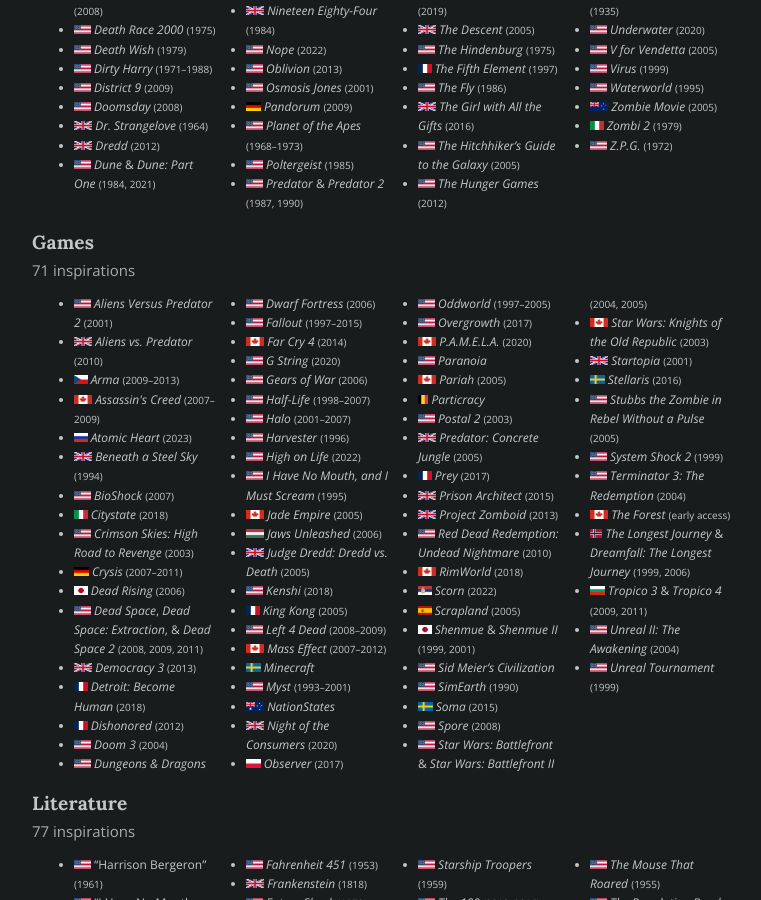
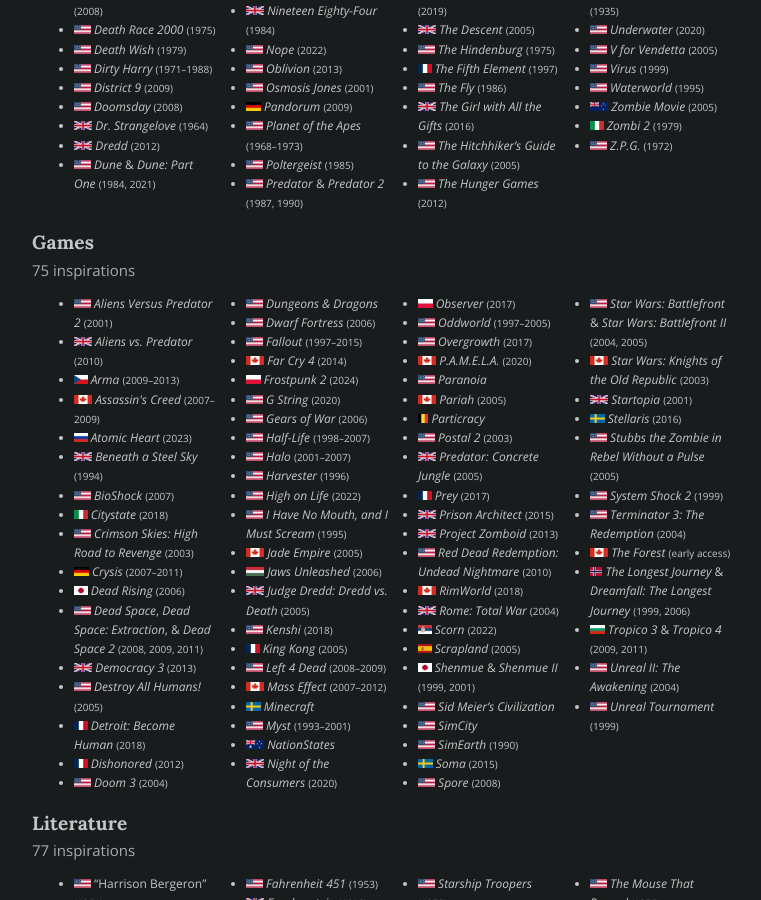
Before and after one commit to schizoidnightmares/schizoidnightmares.com, a Jekyll site: the page built from credits.md, in a window 1280 px wide and 900 px high, scrolled down 4078 px. Shown: the whole window, without its empty margins (258-1019 px from the left). Built offline with Jekyll 4.4.1, drawn with Linux system fonts in a browser that asks for light colours; some of the changed text lies outside the part shown.

Commit message:
adding inspirations

```diff
--- a/_data/inspirations.yaml
+++ b/_data/inspirations.yaml
@@ -590,6 +590,10 @@
   flag: gb
   category: games
 
+- title: <i>Destroy All Humans!</i> <small>(2005)</small>
+  flag: us
+  category: games
+
 - title: "<i>Detroit: Become Human</i> <small>(2018)</small>"
   flag: fr
   category: games
@@ -616,6 +620,10 @@
 
 - title: <i>Far Cry 4</i> <small>(2014)</small>
   flag: ca
+  category: games
+
+- title: <i>Frostpunk 2</i> <small>(2024)</small>
+  flag: pl
   category: games
 
 - title: <i>G String</i> <small>(2020)</small>
@@ -746,6 +754,10 @@
   flag: ca
   category: games
 
+- title: "<i>Rome: Total War</i> <small>(2004)</small>"
+  flag: gb
+  category: games
+
 - title: <i>Scorn</i> <small>(2022)</small>
   flag: rs
   category: games
@@ -759,6 +771,10 @@
   category: games
 
 - title: <i>Sid Meier’s Civilization</i>
+  flag: us
+  category: games
+
+- title: <i>SimCity</i>
   flag: us
   category: games
 
--- a/credits.md
+++ b/credits.md
@@ -56,7 +56,7 @@
 {% include inspirations.html category='films' size='smallest' %}
 
 ### Games
-71 inspirations
+75 inspirations
 {: .cap}
 
 {% include inspirations.html category='games' size='smallest' %}
@@ -92,8 +92,8 @@
 The national origins of all credits
 
 {% include origin.html flag="us" perc="55.6" %}
-{% include origin.html flag="gb" perc="11.5" %}
-{% include origin.html flag="ca" perc="4.6" %}
+{% include origin.html flag="gb" perc="11.6" %}
+{% include origin.html flag="ca" perc="4.5" %}
 {% include origin.html flag="de" perc="2.9" %}
 {% include origin.html flag="fr" perc="1.9" %}
 {% include origin.html flag="ru" perc="1.9" %}
@@ -107,6 +107,7 @@
 {% include origin.html flag="il" perc="0.7" %}
 {% include origin.html flag="it" perc="0.7" %}
 {% include origin.html flag="ph" perc="0.7" %}
+{% include origin.html flag="pl" perc="0.7" %}
 {% include origin.html flag="kr" perc="0.7" %}
 {% include origin.html flag="se" perc="0.7" %}
 {% include origin.html flag="ge" perc="0.5" %}
@@ -114,7 +115,6 @@
 {% include origin.html flag="mx" perc="0.5" %}
 {% include origin.html flag="np" perc="0.5" %}
 {% include origin.html flag="no" perc="0.5" %}
-{% include origin.html flag="pl" perc="0.5" %}
 {% include origin.html flag="rw" perc="0.5" %}
 {% include origin.html flag="bt" perc="0.2" %}
 {% include origin.html flag="bg" perc="0.2" %}
```
Also changed, not shown: other parts of credits.md (+3 -3 lines).
